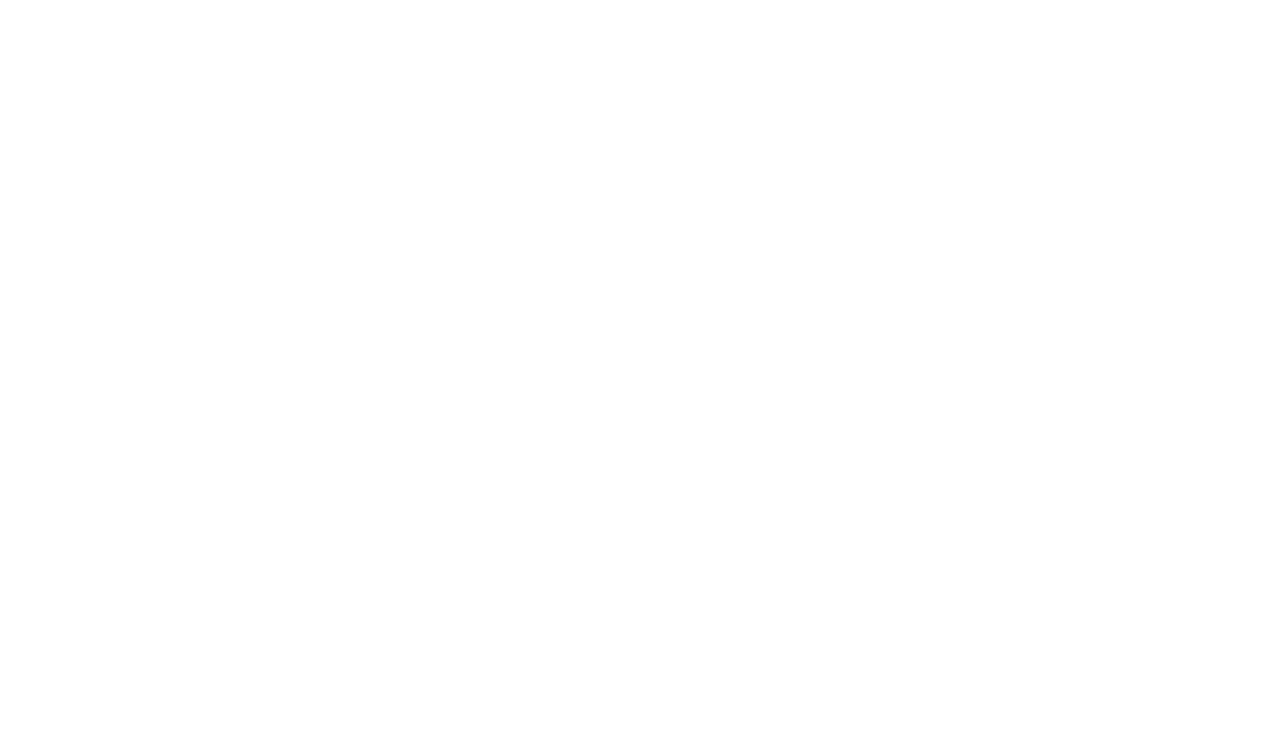
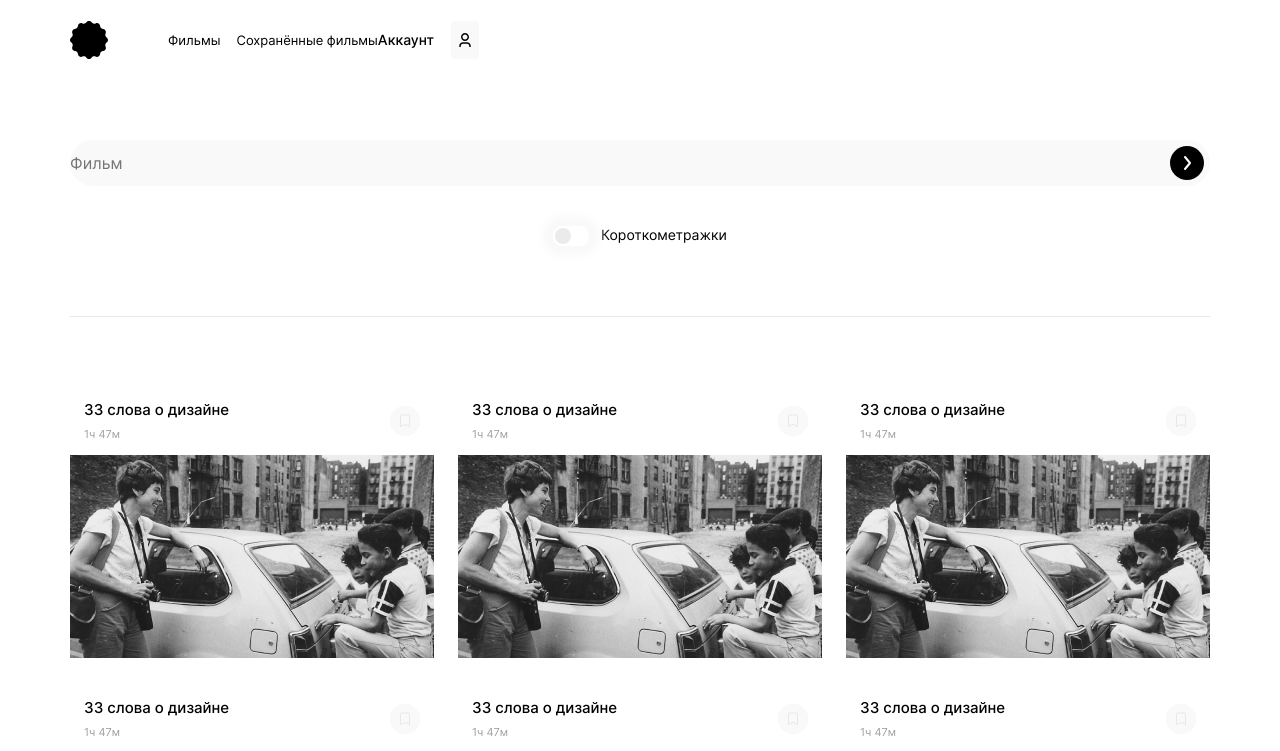
Before and after one commit to PolinaAndreyanova/movies-explorer-frontend, a React (Create React App) app: page /saved-movies in a window 1280 px wide. Shown: the top 751 px of the page. Built offline with nearby package versions, Linux system fonts and the light colour scheme.

Commit message:
feat: сверстать страницу с сохранёнными карточками фильмов

```diff
--- a/src/components/App/App.js
+++ b/src/components/App/App.js
@@ -9,6 +9,7 @@
 import Login from '../Login/Login';
 import NotFoundPage from '../NotFoundPage/NotFoundPage';
 import Movies from '../Movies/Movies';
+import SavedMovies from '../SavedMovies/SavedMovies';
 
 function App() {
   return (
@@ -26,7 +27,11 @@
           <Footer />
         </Route>
 
-        <Route path='/saved-movies'></Route>
+        <Route path='/saved-movies'>
+          <Header loggedIn={true} />
+          <SavedMovies loading={false} />
+          <Footer />
+        </Route>
 
         <Route path='/profile'></Route>
 
@@ -38,7 +43,9 @@
           <Register />
         </Route>
 
-        <Route path='*'> <NotFoundPage /> </Route>
+        <Route path='*'>
+          <NotFoundPage />
+        </Route>
 
       </Switch>
     </div>
--- /dev/null
+++ b/src/components/SavedMovies/SavedMovies.js
@@ -0,0 +1,18 @@
+import FilterCheckbox from '../FilterCheckbox/FilterCheckbox';
+import MoviesCardList from '../MoviesCardList/MoviesCardList';
+import Preloader from '../Preloader/Preloader';
+import SearchForm from '../SearchForm/SearchForm';
+import './SavedMovies.css';
+
+function SavedMovies(props) {
+  return(
+    <main className='movies'>
+      <SearchForm />
+      <FilterCheckbox />
+      { props.loading && <Preloader /> }
+      <MoviesCardList />
+    </main>
+  )
+}
+
+export default SavedMovies;
```
Also changed, not shown: src/components/SavedMovies/SavedMovies.css (added).
